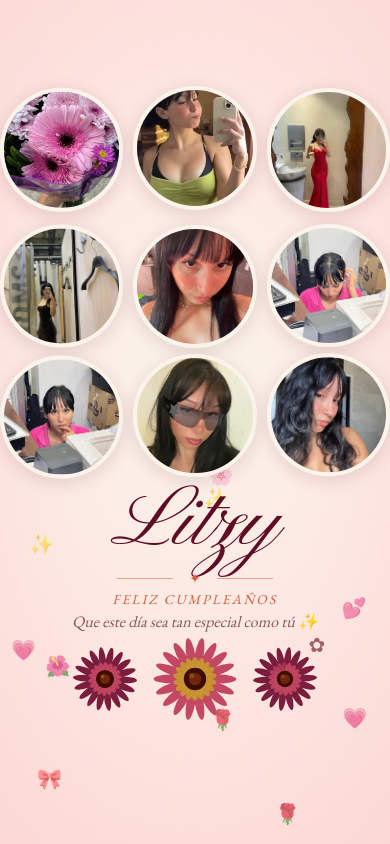
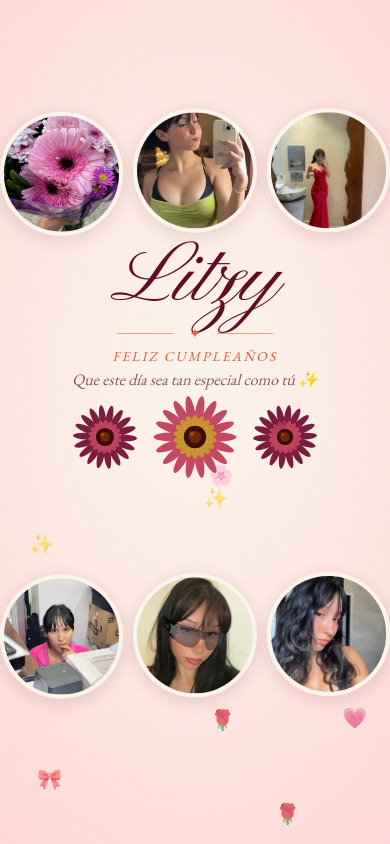
Before and after one commit to Hugo-DevM/Felices-25, a Next.js app: page / in a window 390 px wide. Built offline with nearby package versions, Linux system fonts and the light colour scheme.

Commit message:
Refactor Hero component to introduce PhotoRow for mobile photo display, enhance animations for scattered photos, and streamline layout adjustments for improved responsiveness and visual appeal.

```diff
--- a/app/components/Hero.tsx
+++ b/app/components/Hero.tsx
@@ -7,7 +7,6 @@ import Link from "next/link";
 import Gerbera from "./Gerbera";
 
 const PHRASE = "Que este día sea tan especial como tú ✨";
-
 const PETALS = ["🌸", "✨", "🌹", "💗", "🌺", "🎀", "💕", "✿"];
 
 const HEART_PHOTOS = [
@@ -22,15 +21,59 @@ const HEART_PHOTOS = [
   { src: "/photos/9.jpeg", left: "74%", top: "68%" },
 ];
 
+function PhotoRow({
+  photos,
+  startIndex,
+  delayBase,
+}: {
+  photos: typeof HEART_PHOTOS;
+  startIndex: number;
+  delayBase: number;
+}) {
+  return (
+    <div className="grid grid-cols-3 gap-2.5 w-full">
+      {photos.map((photo, i) => (
+        <motion.div
+          key={startIndex + i}
+          initial={{ opacity: 0, scale: 0 }}
+          animate={{ opacity: 1, scale: 1 }}
+          transition={{
+            delay: delayBase + i * 0.07,
+            duration: 0.5,
+            type: "spring",
+            stiffness: 130,
+          }}
+        >
+          <motion.div
+            animate={{ y: [0, -5, 0] }}
+            transition={{
+              repeat: Infinity,
+              duration: 3 + (startIndex + i) * 0.3,
+              ease: "easeInOut",
+              delay: (startIndex + i) * 0.2,
+            }}
+            className="relative w-full aspect-square rounded-full overflow-hidden border-4"
+            style={{
+              borderColor: "var(--color-cream)",
+              boxShadow: "0 4px 18px oklch(32% 0.115 10 / 0.14)",
+            }}
+          >
+            <Image
+              src={photo.src}
+              alt={`Foto ${startIndex + i + 1}`}
+              fill
+              className="object-cover"
+            />
+          </motion.div>
+        </motion.div>
+      ))}
+    </div>
+  );
+}
+
 export default function Hero() {
   const [floaters, setFloaters] = useState<
-    {
-      id: number;
-      emoji: string;
-      left: number;
-      delay: number;
-      duration: number;
-    }[]
+    { id: number; emoji: string; left: number; delay: number; duration: number }[]
   >([]);
 
   useEffect(() => {
@@ -46,8 +89,10 @@ export default function Hero() {
   }, []);
 
   return (
-    <section className="relative min-h-screen flex flex-col items-center justify-center overflow-hidden px-4 text-center">
-      {/* Warm editorial background */}
+    <section
+      className="relative min-h-screen flex flex-col items-center justify-center overflow-hidden px-4"
+    >
+      {/* Background */}
       <div
         className="absolute inset-0 -z-10"
         style={{
@@ -55,8 +100,6 @@ export default function Hero() {
             "radial-gradient(ellipse 140% 90% at 50% 45%, oklch(97.2% 0.013 78) 0%, oklch(91% 0.055 18) 100%)",
         }}
       />
-
-      {/* Soft vignette */}
       <div
         className="absolute inset-0 -z-10 pointer-events-none"
         style={{
@@ -83,7 +126,7 @@ export default function Hero() {
         </motion.div>
       ))}
 
-      {/* Desktop scattered photos */}
+      {/* Desktop: photos scattered absolutely */}
       {HEART_PHOTOS.map((photo, i) => (
         <motion.div
           key={i}
@@ -91,85 +134,31 @@ export default function Hero() {
           style={{ left: photo.left, top: photo.top }}
           initial={{ opacity: 0, scale: 0 }}
           animate={{ opacity: 1, scale: 1 }}
-          transition={{
-            delay: 0.4 + i * 0.15,
-            duration: 0.6,
-            type: "spring",
-            stiffness: 120,
-          }}
+          transition={{ delay: 0.4 + i * 0.15, duration: 0.6, type: "spring", stiffness: 120 }}
         >
           <motion.div
             animate={{ y: [0, -8, 0] }}
-            transition={{
-              repeat: Infinity,
-              duration: 3 + i * 0.4,
-              ease: "easeInOut",
-              delay: i * 0.3,
-            }}
+            transition={{ repeat: Infinity, duration: 3 + i * 0.4, ease: "easeInOut", delay: i * 0.3 }}
             className="relative w-28 h-28 lg:w-36 lg:h-36 rounded-full overflow-hidden border-4 shadow-xl"
-            style={{
-              borderColor: "var(--color-cream)",
-              boxShadow: "0 8px 32px oklch(32% 0.115 10 / 0.18)",
-            }}
+            style={{ borderColor: "var(--color-cream)", boxShadow: "0 8px 32px oklch(32% 0.115 10 / 0.18)" }}
           >
-            <Image
-              src={photo.src}
-              alt={`Foto ${i + 1}`}
-              fill
-              className="object-cover"
-            />
+            <Image src={photo.src} alt={`Foto ${i + 1}`} fill className="object-cover" />
           </motion.div>
         </motion.div>
       ))}
 
-      {/* Main content */}
-      <div className="relative z-10 flex flex-col items-center max-w-md w-full px-4">
-        {/* Mobile photos — 3×3 grid */}
-        <div className="md:hidden grid grid-cols-3 gap-2.5 mb-6 w-full">
-          {HEART_PHOTOS.map((photo, i) => (
-            <motion.div
-              key={i}
-              initial={{ opacity: 0, scale: 0 }}
-              animate={{ opacity: 1, scale: 1 }}
-              transition={{
-                delay: 0.15 + i * 0.08,
-                duration: 0.5,
-                type: "spring",
-                stiffness: 130,
-              }}
-            >
-              <motion.div
-                animate={{ y: [0, -5, 0] }}
-                transition={{
-                  repeat: Infinity,
-                  duration: 3.2 + i * 0.35,
-                  ease: "easeInOut",
-                  delay: i * 0.25,
-                }}
-                className="relative w-full aspect-square rounded-full overflow-hidden border-4 shadow-lg"
-                style={{
-                  borderColor: "var(--color-cream)",
-                  boxShadow: "0 4px 18px oklch(32% 0.115 10 / 0.14)",
-                }}
-              >
-                <Image
-                  src={photo.src}
-                  alt={`Foto ${i + 1}`}
-                  fill
-                  className="object-cover"
-                />
-              </motion.div>
-            </motion.div>
-          ))}
-        </div>
+      {/* ── Mobile: top 3 photos ── */}
+      <div className="md:hidden relative z-10 w-full max-w-md pt-8">
+        <PhotoRow photos={HEART_PHOTOS.slice(0, 3)} startIndex={0} delayBase={0.1} />
+      </div>
 
-        {/* Name — the hero moment */}
+      {/* ── Center content — grows to fill space between photo rows ── */}
+      <div className="flex flex-col items-center text-center relative z-10 w-full max-w-md py-4">
+
+        {/* Name */}
         <motion.h1
           className="font-cursive leading-none"
-          style={{
-            fontSize: "clamp(5.2rem, 22vw, 9.5rem)",
-            color: "var(--color-wine)",
-          }}
+          style={{ fontSize: "clamp(5.2rem, 22vw, 9.5rem)", color: "var(--color-wine)" }}
           initial={{ opacity: 0, y: -50 }}
           animate={{ opacity: 1, y: 0 }}
           transition={{ duration: 1.1, ease: [0.16, 1, 0.3, 1] }}
@@ -177,34 +166,26 @@ export default function Hero() {
           Litzy
         </motion.h1>
 
-        {/* Ornamental divider */}
+        {/* Ornament */}
         <motion.div
-          className="flex items-center gap-4 mt-1 mb-3"
+          className="flex items-center justify-center gap-4 mt-1 mb-3"
           initial={{ opacity: 0, scaleX: 0 }}
           animate={{ opacity: 1, scaleX: 1 }}
           transition={{ delay: 0.85, duration: 0.7, ease: [0.16, 1, 0.3, 1] }}
         >
-          <span
-            className="block h-px w-14"
-            style={{ backgroundColor: "var(--color-terracotta)", opacity: 0.55 }}
-          />
-          <span style={{ color: "var(--color-terracotta)", fontSize: "0.85rem" }}>
-            ✦
-          </span>
-          <span
-            className="block h-px w-14"
-            style={{ backgroundColor: "var(--color-terracotta)", opacity: 0.55 }}
-          />
+          <span className="block h-px w-14" style={{ backgroundColor: "var(--color-terracotta)", opacity: 0.55 }} />
+          <span style={{ color: "var(--color-terracotta)", fontSize: "0.85rem" }}>✦</span>
+          <span className="block h-px w-14" style={{ backgroundColor: "var(--color-terracotta)", opacity: 0.55 }} />
         </motion.div>
 
         {/* Subtitle */}
         <motion.p
-          className="text-xl md:text-2xl tracking-widest uppercase"
           style={{
             color: "var(--color-terracotta)",
             fontStyle: "italic",
             letterSpacing: "0.16em",
             fontSize: "clamp(0.85rem, 2.5vw, 1.2rem)",
+            textTransform: "uppercase",
           }}
           initial={{ opacity: 0 }}
           animate={{ opacity: 1 }}
@@ -213,26 +194,21 @@ export default function Hero() {
           Feliz Cumpleaños
         </motion.p>
 
-        {/* Animated phrase */}
+        {/* Phrase */}
         <motion.p
-          className="mt-5 text-base md:text-lg leading-relaxed px-2"
+          className="mt-4 text-base md:text-lg leading-relaxed px-2"
           style={{ color: "var(--color-muted)", fontStyle: "italic" }}
           initial="hidden"
           animate="visible"
           variants={{
             hidden: {},
-            visible: {
-              transition: { staggerChildren: 0.04, delayChildren: 1.8 },
-            },
+            visible: { transition: { staggerChildren: 0.04, delayChildren: 1.8 } },
           }}
         >
           {PHRASE.split("").map((char, i) => (
             <motion.span
               key={i}
-              variants={{
-                hidden: { opacity: 0, y: 6 },
-                visible: { opacity: 1, y: 0 },
-              }}
+              variants={{ hidden: { opacity: 0, y: 6 }, visible: { opacity: 1, y: 0 } }}
               transition={{ duration: 0.2 }}
             >
               {char}
@@ -242,7 +218,7 @@ export default function Hero() {
 
         {/* Gerberas */}
         <motion.div
-          className="mt-6 flex items-center gap-3"
+          className="mt-5 flex items-center justify-center gap-3"
           initial={{ opacity: 0 }}
           animate={{ opacity: 1 }}
           transition={{ delay: 3.4, duration: 0.4 }}
@@ -252,42 +228,40 @@ export default function Hero() {
           <Gerbera color="#7b1d3d" innerColor="#c44863" size={68} delay={3.9} />
         </motion.div>
 
-        {/* CTA button — editorial outlined style */}
+        {/* Button */}
         <motion.div
-          className="mt-14"
+          className="mt-8 w-full flex justify-center"
           initial={{ opacity: 0, y: 24 }}
           animate={{ opacity: 1, y: 0 }}
-          transition={{
-            delay: 5.5,
-            duration: 0.8,
-            ease: [0.16, 1, 0.3, 1],
-          }}
+          transition={{ delay: 5.5, duration: 0.8, ease: [0.16, 1, 0.3, 1] }}
         >
           <Link href="/historia">
             <motion.div
-              className="relative flex items-center justify-center gap-3 px-12 sm:px-16 py-4 cursor-pointer w-full sm:w-auto sm:min-w-[280px] overflow-hidden"
+              className="flex items-center justify-center gap-3 py-4 cursor-pointer overflow-hidden"
               style={{
+                width: "min(280px, 90vw)",
                 border: "1.5px solid var(--color-wine)",
                 color: "var(--color-wine)",
                 fontSize: "0.8rem",
                 letterSpacing: "0.18em",
                 textTransform: "uppercase",
               }}
-              whileHover={{
-                backgroundColor: "oklch(32% 0.115 10)",
-                color: "oklch(97.2% 0.013 78)",
-              }}
+              whileHover={{ backgroundColor: "oklch(32% 0.115 10)", color: "oklch(97.2% 0.013 78)" }}
               whileTap={{ scale: 0.97 }}
               transition={{ duration: 0.25 }}
             >
               <span className="text-lg">🎁</span>
-              <span style={{ fontFamily: "'EB Garamond', Georgia, serif" }}>
-                Un último detalle
-              </span>
+              <span>Un último detalle</span>
             </motion.div>
           </Link>
         </motion.div>
       </div>
+
+      {/* ── Mobile: bottom 3 photos ── */}
+      <div className="md:hidden relative z-10 w-full max-w-md" style={{ paddingBottom: "2rem", marginTop: "4rem" }}>
+        <PhotoRow photos={HEART_PHOTOS.slice(6, 9)} startIndex={6} delayBase={0.5} />
+      </div>
+
     </section>
   );
 }
```
